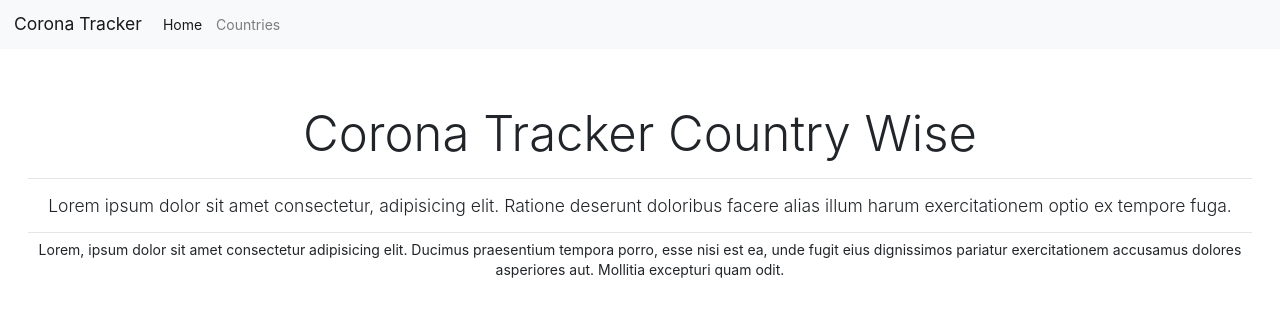
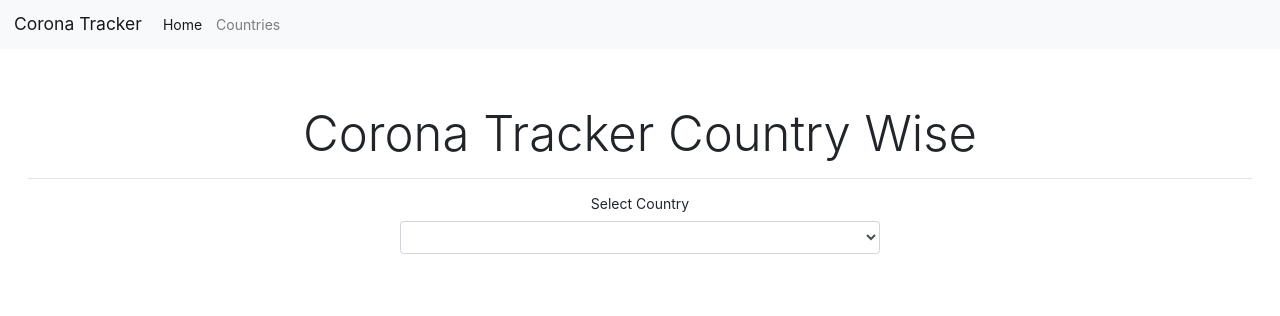
Before and after one commit to k61b/Covid-Case-Tracking, an Angular app: page /countries in a window 1280 px wide. Shown: the top 316 px of the page. Built offline with nearby package versions, Linux system fonts and the light colour scheme; no server answers.

Commit message:
Countries

```diff
--- a/src/app/components/countries/countries.component.html
+++ b/src/app/components/countries/countries.component.html
@@ -1,14 +1,12 @@
 <div class="jumbotron bg-white text-center">
     <h1 class="display-4">Corona Tracker Country Wise</h1>
     <hr>
-    <p class="lead">
-        Lorem ipsum dolor sit amet consectetur, adipisicing elit. Ratione deserunt doloribus facere alias
-        illum harum exercitationem optio ex tempore fuga.
-    </p>
-    <hr class="my-2">
-    <p>
-        Lorem, ipsum dolor sit amet consectetur adipisicing elit. Ducimus praesentium tempora porro, esse nisi est ea,
-        unde fugit eius dignissimos pariatur exercitationem accusamus dolores asperiores aut. Mollitia excepturi quam
-        odit.
-    </p>
+    <div class="mx-auto">
+        <div class="form-group col-lg-5 mx-auto">
+            <label for="c"> Select Country</label>
+            <select name="" class="form-control" id="c">
+                <option value=""></option>
+            </select>
+        </div>
+    </div>
 </div>
--- a/src/app/components/countries/countries.component.ts
+++ b/src/app/components/countries/countries.component.ts
@@ -1,4 +1,6 @@
 import { Component, OnInit } from '@angular/core';
+import { GlobalDataSummary } from 'src/app/models/global-data';
+import { DataServiceService } from 'src/app/services/data-service.service';
 
 @Component({
   selector: 'app-countries',
@@ -7,9 +9,17 @@ import { Component, OnInit } from '@angular/core';
 })
 export class CountriesComponent implements OnInit {
 
-  constructor() { }
+  data: GlobalDataSummary[];
+  countries: string[] = [];
+  constructor(private service: DataServiceService) { }
 
   ngOnInit(): void {
+    this.service.getGlobalData().subscribe(result=> {
+      this.data = result;
+      this.data.forEach(cs => {
+        this.countries.push(cs.country);
+      })
+    })
   }
 
 }
--- a/src/app/services/data-service.service.ts
+++ b/src/app/services/data-service.service.ts
@@ -8,7 +8,7 @@ import { GlobalDataSummary } from '../models/global-data';
 })
 export class DataServiceService {
 
-  private globalDataUrl = `https://raw.githubusercontent.com/CSSEGISandData/COVID-19/master/csse_covid_19_data/csse_covid_19_daily_reports/11-05-2020.csv`;
+  private globalDataUrl = `https://raw.githubusercontent.com/CSSEGISandData/COVID-19/master/csse_covid_19_data/csse_covid_19_daily_reports/11-06-2020.csv`;
   constructor(private http: HttpClient) { }
 
   getGlobalData() {
```
